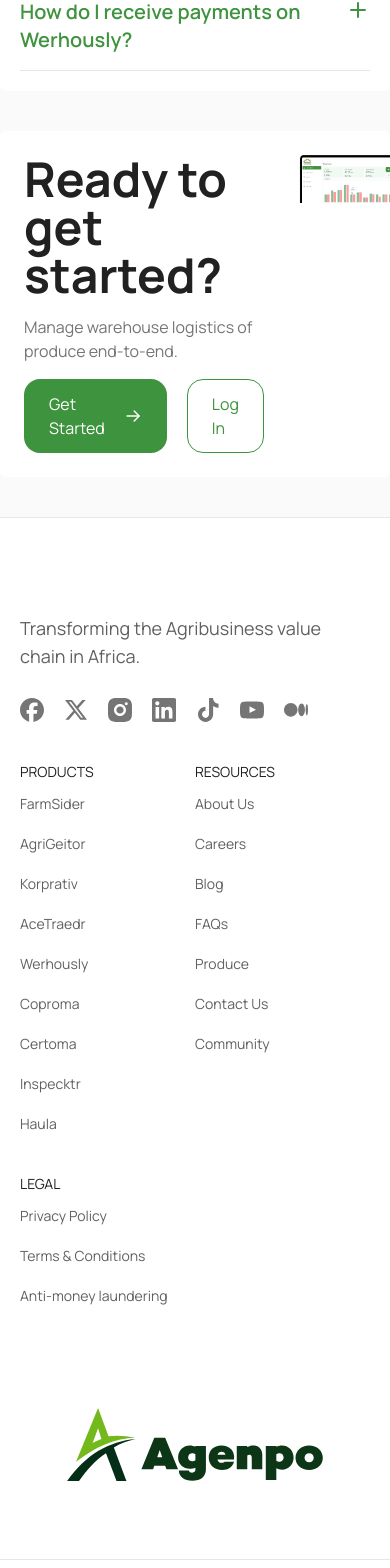
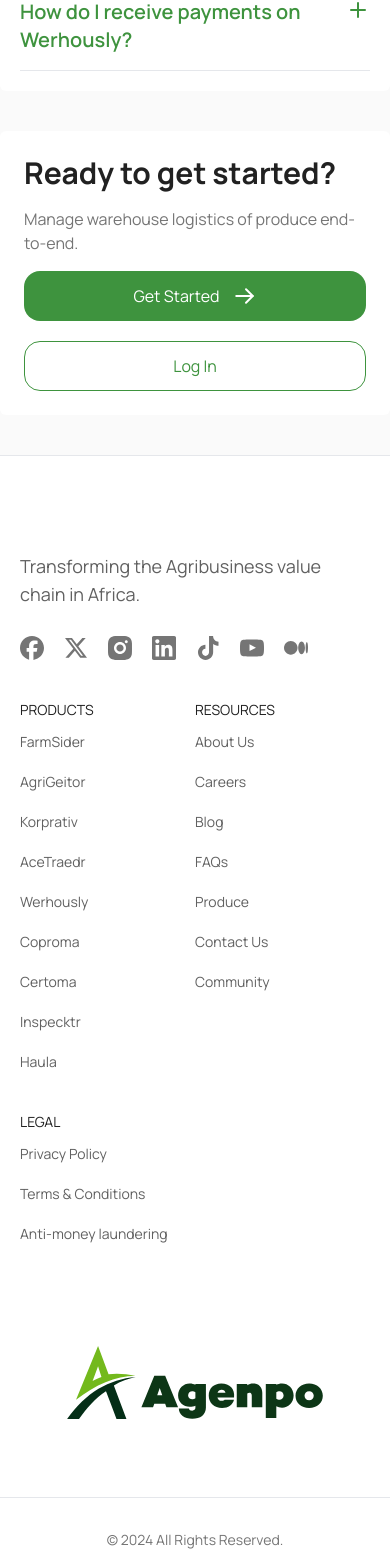
Before and after one commit to Olawumi-Olusegun/Agenpo-website, a React (Vite) app: page /Werhously in a window 390 px wide. Shown: the part 2058-3626 px from the top of the page. Built offline with nearby package versions, Linux system fonts and the light colour scheme.

Commit message:
Update: Fixed Werhously mobile responsiveness

```diff
--- a/src/components/footer/Footer.tsx
+++ b/src/components/footer/Footer.tsx
@@ -101,7 +101,7 @@
 
             <div className="border-t" />
             <div className="py-8 max-w-[1280px] mx-auto px-5 lg:px-0">
-                <p className="text-gray-600">
+                <p className="text-gray-600 text-center lg:text-left">
                     &copy; {new Date().getFullYear()} All Rights Reserved.
                 </p>
             </div>
--- a/src/pages/werhously.tsx
+++ b/src/pages/werhously.tsx
@@ -63,11 +63,11 @@
 
             <section className="relative bg-white rounded-md w-full max-w-[1216px] mx-auto lg:px-0 overflow-hidden my-10 ">
                 <div className="flex">
-                    <div className="flex flex-col justify-center gap-4 w-full max-w-[576px] p-6 ">
-                        <h2 className="font-Manrope text-5xl text-title font-bold ">Ready to get started?</h2>
+                    <div className="flex flex-col justify-center gap-4 w-full max-w-[576px] p-6">
+                        <h2 className="font-Manrope text-3xl lg:text-5xl text-title font-bold ">Ready to get started?</h2>
                         <p className=" text-gray-600 ">Manage warehouse logistics of produce end-to-end.</p>
 
-                        <div className="flex items-center gap-5">
+                        <div className="flex flex-wrap items-center gap-5">
                             <Link to={"#"} className="group flex items-center justify-center gap-3 w-full lg:w-fit px-6 py-3 rounded-2xl bg-primary hover:bg-opacity-90 text-white border border-transparent">
                                 Get Started
                                 <svg className="group-hover:translate-x-0.5 duration-300" width="25" height="24" viewBox="0 0 25 24" fill="none" xmlns="http://www.w3.org/2000/svg">
@@ -81,7 +81,7 @@
                         </div>
 
                     </div>
-                    <div className="pt-6">
+                    <div className="hidden md:block pt-6">
                         <img src="./assets/images/dashboard-ui-09.png" alt="dashboard-ui-09" className="pointer-events-none " />
                     </div>
                 </div>
```
